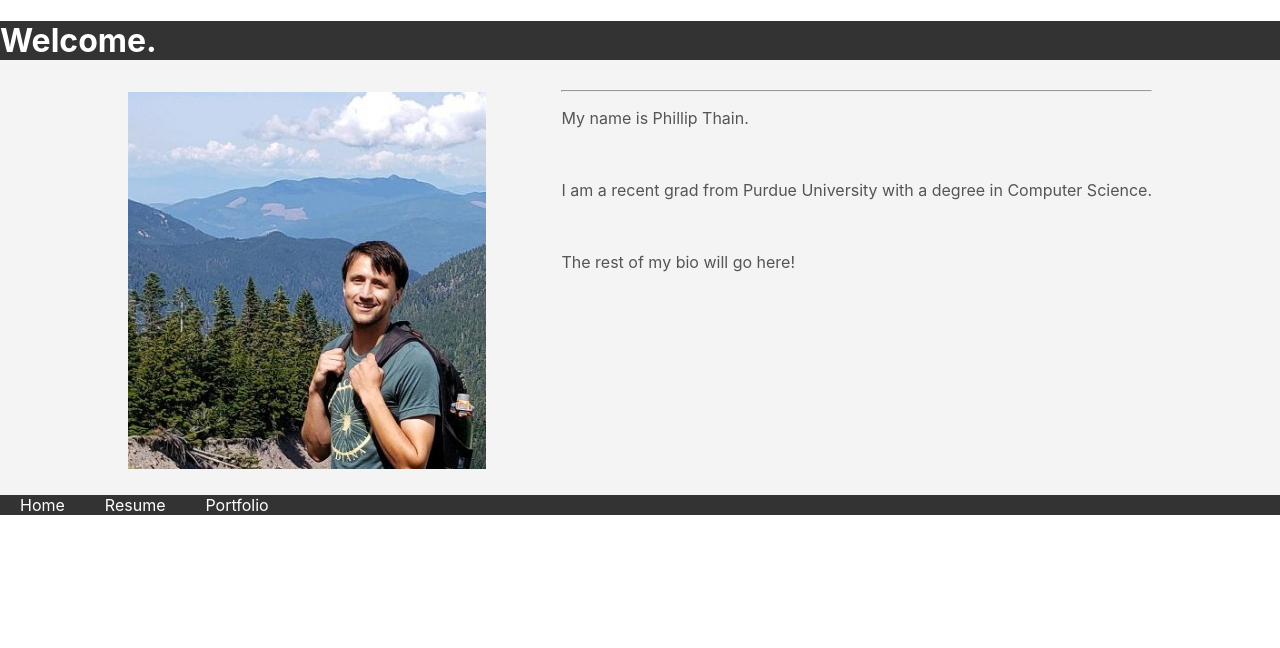
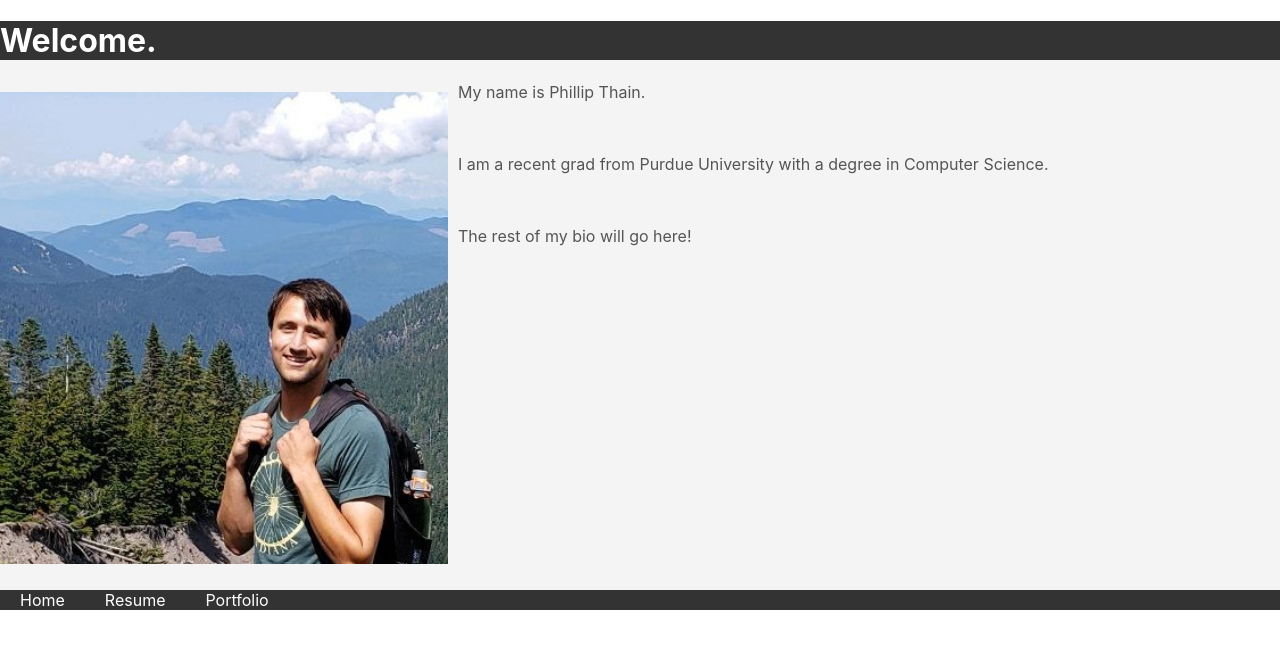
Before and after one commit to pthain/hello-homepage, a React (Create React App) app: page / in a window 1280 px wide. Shown: the top 648 px of the page. Built offline with nearby package versions, Linux system fonts and the light colour scheme.

Commit message:
Abstracted the display container from the homepage info

```diff
--- a/src/App.js
+++ b/src/App.js
@@ -27,20 +27,11 @@ render() {
       <header id="main-header">
         <h1>Welcome.</h1>
       </header>
-      <div class="container">
-        <img src={profile} class="img-float" id='profile-photo' alt="profile"/>
-        <div class="container-float">
-          <hr></hr>
       <div id='display'>{setDisplayDiv(this.state.choice)}</div>
-        </div>
-      </div>
-
       <div class="clr"></div>
-
       <div class='navbar'>
         <ul>
           <li
-
             id='home'
             onClick={() => this.handleClick(0)}
           >Home</li>
@@ -84,11 +75,16 @@ function createHomeContent() {
   return (
     /* Any content displayed in the HOME tab goes here */
     <div>
+      <div>
+        <img src={profile} class="img-float" id='profile-photo' alt="profile"/>
+      </div>
+      <div>
         <p> My name is Phillip Thain. </p>
         <br></br>
         <p>I am a recent grad from Purdue University with a degree in Computer Science.</p>
         <br></br>
         <p>The rest of my bio will go here!</p>
+      </div>
     </div>
   )
 }
```
Lines whose indentation alone changed are shown as unchanged.
